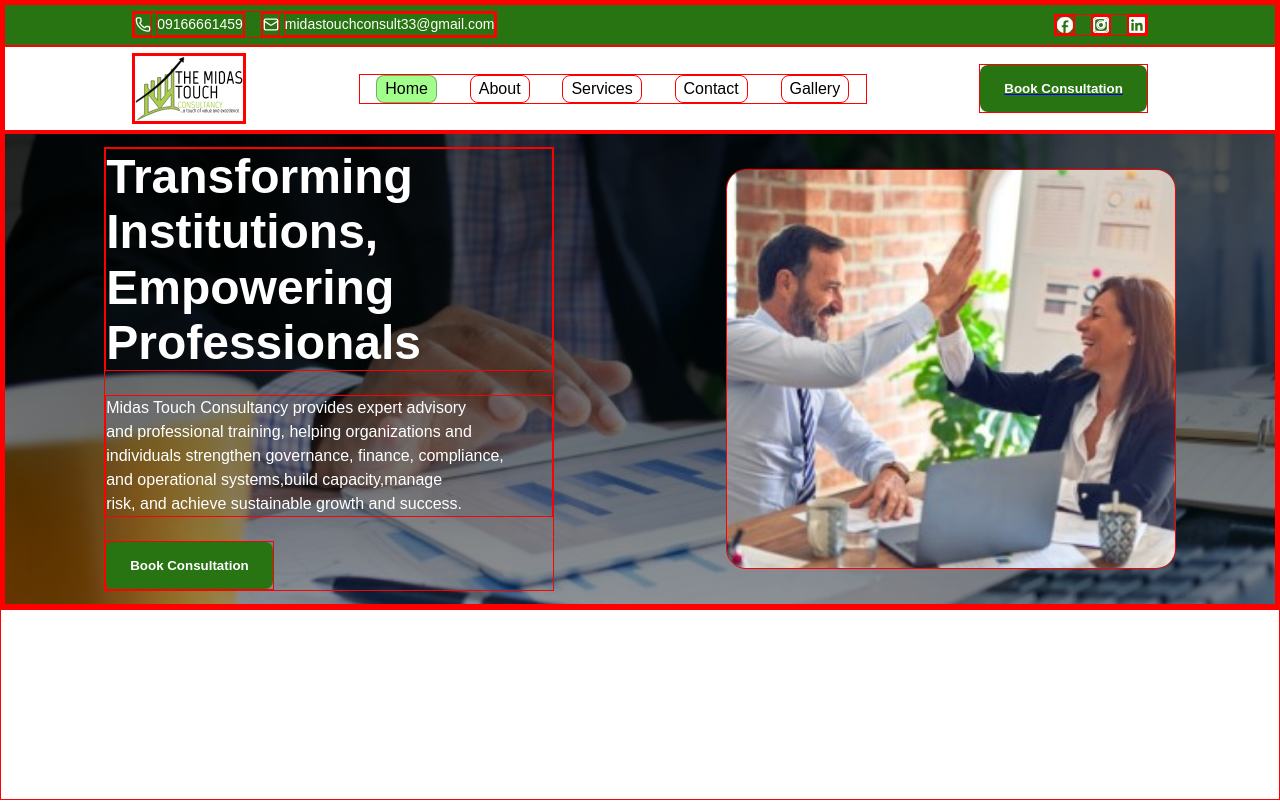
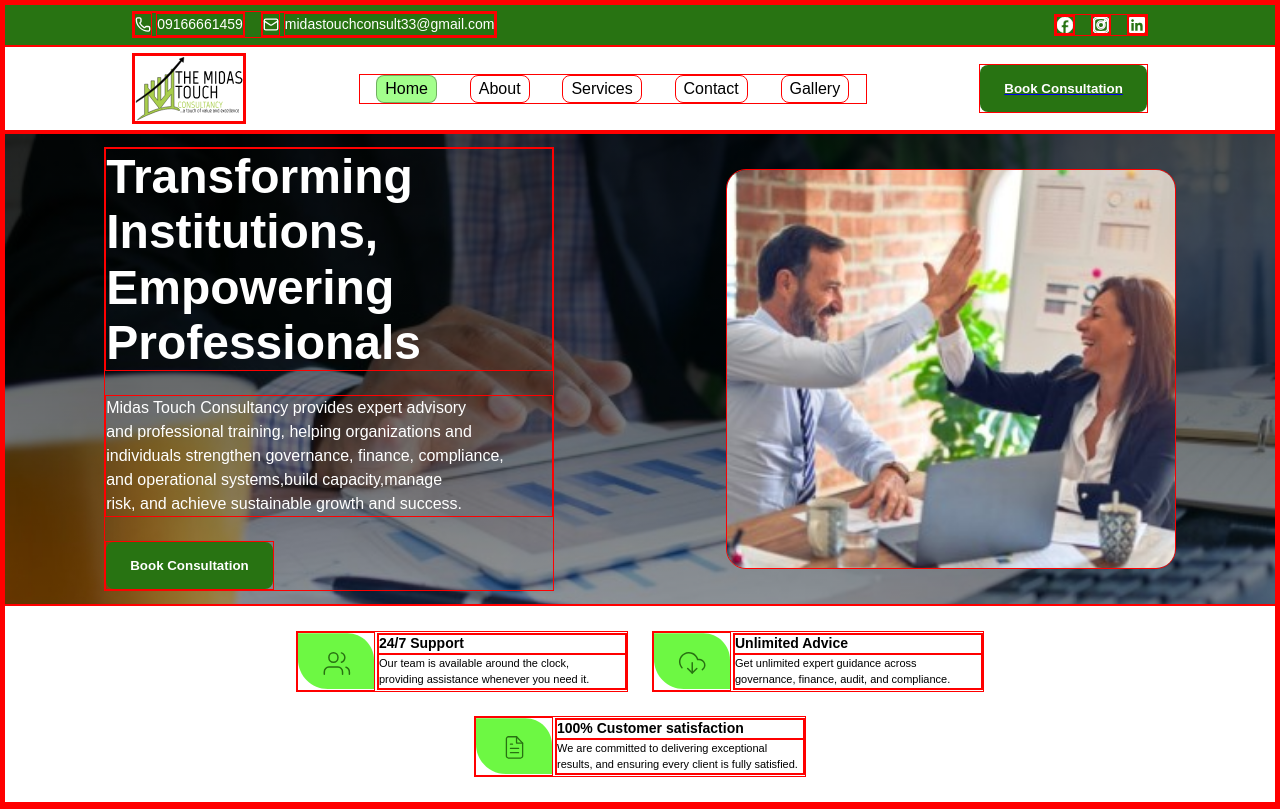
Before and after one commit to emmanuel4365/midas-touch-consultancy, a React (Vite) app in the folder frontend/: page / in a window 1280 px wide. Built offline with nearby package versions, Linux system fonts and the light colour scheme; a web font is replaced by a local one.

Commit message:
initial completion of customer care section

```diff
--- a/frontend/src/components/pages/LandingPage.tsx
+++ b/frontend/src/components/pages/LandingPage.tsx
@@ -1,6 +1,9 @@
 import { NavLink } from "react-router-dom";
-import { HeroSectionWrapper, LandingPageWrapper } from "../index";
+import { HeroSectionWrapper, LandingPageWrapper, CustomerCareWrapper } from "../index";
 import heroImage from "../../assets/hero-image.jpg";
+import cSupportIcon from "../../assets/customer-support-icon.svg";
+import cAdviceIcon from "../../assets/customer-advice-icon.svg";
+import cSatisfactionIcon from "../../assets/customer-satisfaction-icon.svg";
 
 
 const LandingPage = () => {
@@ -19,6 +22,35 @@ const LandingPage = () => {
                     <img src={heroImage} alt="Hero Image" className="hero-image" />
                 </div>
             </HeroSectionWrapper>
+            <CustomerCareWrapper>
+                <h2 className="customer-care-title">Customer Care Services</h2>
+                <div className="c-support-container">
+                    <img src={cSupportIcon} alt="Customer support icon" className="c-support-icon" />
+                    <div className="c-support-text-container">
+                        <h3>24/7 Support</h3>
+                        <p>Our team is available around the clock,
+                            providing assistance whenever
+                            you need it.
+                        </p>
+                    </div>
+                </div>
+                <div className="c-advice-container">
+                    <img src={cAdviceIcon} alt="Customer advice icon" className="c-advice-icon" />
+                    <div className="c-advice-text-container">
+                        <h3>Unlimited Advice</h3>
+                        <p>Get unlimited expert guidance across governance, finance, audit, and compliance.
+                        </p>
+                    </div>
+                </div>
+                <div className="c-satisfaction-container">
+                    <img src={cSatisfactionIcon} alt="Customer satisfaction icon" className="c-satisfaction-icon" />
+                    <div className="c-satisfaction-text-container">
+                        <h3>100% Customer satisfaction</h3>
+                        <p>We are committed to delivering exceptional results, and ensuring every client is fully satisfied.
+                        </p>
+                    </div>
+                </div>
+            </CustomerCareWrapper>
         </LandingPageWrapper>
     );
 };
--- a/frontend/src/components/wrappers/CustomerCareWrapper.ts
+++ b/frontend/src/components/wrappers/CustomerCareWrapper.ts
@@ -1,4 +1,44 @@
 import styled from "styled-components";
 
-const CustomerCareWrapper = styled.section``;
+const CustomerCareWrapper = styled.section`
+  @media (min-width: 350px) {
+    display: flex;
+    flex-wrap: wrap;
+    gap: var(--gap-24);
+    align-items: center;
+    justify-content: center;
+    padding: var(--pd-cust-care);
+  }
+
+  .customer-care-title {
+    display: none;
+  }
+
+  .c-support-container,
+  .c-advice-container,
+  .c-satisfaction-container {
+    display: flex;
+    align-items: center;
+    gap: var(--gap-2);
+    /* margin-bottom: 30px; */
+  }
+
+  .c-support-container p,
+  .c-advice-container p,
+  .c-satisfaction-container p {
+    font-size: var(--fs-tagline);
+  }
+
+  .c-support-container h3,
+  .c-advice-container h3,
+  .c-satisfaction-container h3 {
+    font-size: var(--fs-caption);
+  }
+
+  .c-support-text-container,
+  .c-advice-text-container,
+  .c-satisfaction-text-container {
+    width: 250px;
+  }
+`;
 export default CustomerCareWrapper;
--- a/frontend/src/index.css
+++ b/frontend/src/index.css
@@ -33,6 +33,7 @@
   /* padding */
   --pd-central: 86%;
   --pd-vertical-sect-align: 0.5% 10%;
+  --pd-cust-care: 2% 10%;
   --pd-header: 0 87px 0 100px;
   --pd-links: 4px 8px;
   --pd-btn-small: 8px 16px;
```
